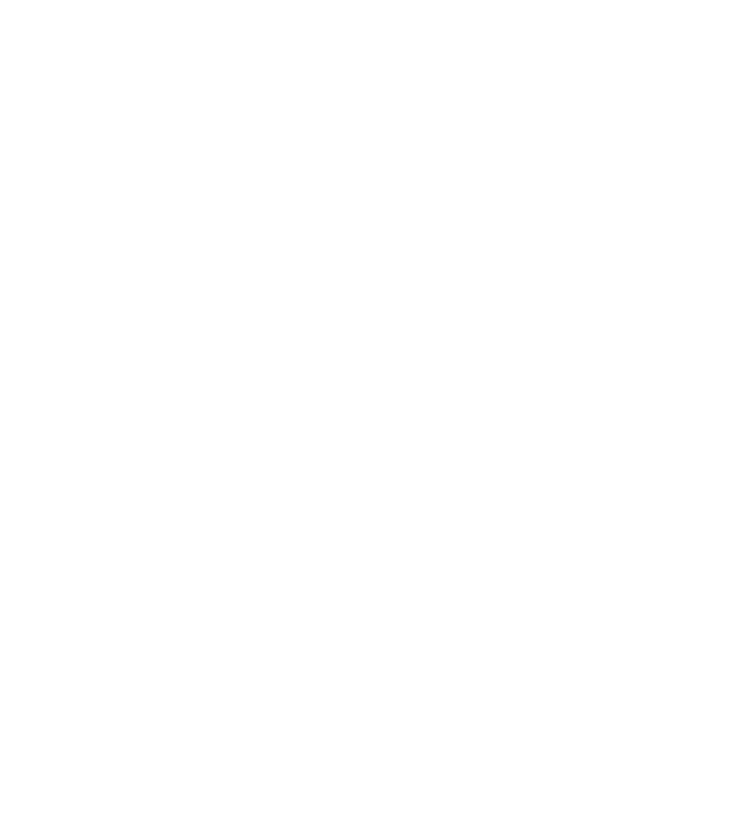
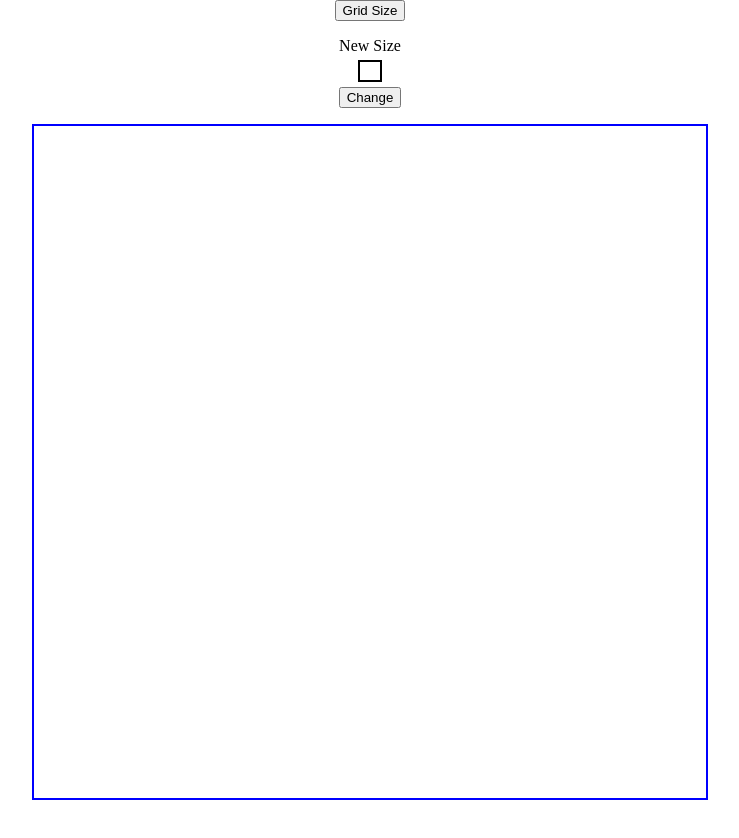
Before and after one commit to YesayaS/etch-a-sketch, a plain HTML site: page index.html in a window 1280 px wide. Shown: the top 838 px of the page, without its empty margins (270-1009 px from the left). After the commit the page ends 800 px from the top, so only its background shows below. Drawn offline with Linux system fonts and the light colour scheme.

Commit message:
Add basic UI
add basic UI, popup feature not fully function yet

```diff
--- a/index.html
+++ b/index.html
@@ -6,6 +6,16 @@
     <title>Etch a Sketch</title>
     <link rel="stylesheet" href="style.css" />
   </head>
-  <body></body>
+  <body>
+    <div><button class="grid-size">Grid Size</button></div>
+    <div class="popup-form">
+      <div class="form-head">New Size</div>
+      <div class="form-body">
+        <input type="text" id="new-size" value="" />
+      </div>
+      <div><button class="change-size">Change</button></div>
+    </div>
+    <div class="grids"></div>
+  </body>
   <script src="script.js"></script>
 </html>
--- a/script.js
+++ b/script.js
@@ -1,11 +1,29 @@
-const body = document.body;
-for (let i = 0; i < 4; i++) {
-  const gridContainer = document.createElement("div");
-  gridContainer.classList.add("grid-container");
-  for (let j = 0; j < 4; j++) {
-    const grid = document.createElement("div");
-    grid.classList.add("grid");
-    gridContainer.appendChild(grid);
+createGrid(4);
+function createGrid(size) {
+  const grids = document.querySelector(".grids");
+  grids.innerHTML = "";
+  for (let i = 0; i < size; i++) {
+    const gridContainer = document.createElement("div");
+    gridContainer.classList.add("grid-container");
+    for (let j = 0; j < size; j++) {
+      const grid = document.createElement("div");
+      grid.classList.add("grid");
+      gridContainer.appendChild(grid);
+    }
+    grids.appendChild(gridContainer);
   }
-  body.appendChild(gridContainer);
 }
+
+document.querySelector(".grid-size").addEventListener("click", showPopUp);
+document
+  .querySelector(".change-size")
+  .addEventListener("click", changeGridSize);
+
+function showPopUp() {}
+
+function changeGridSize() {
+  const newSize = document.querySelector("#new-size").value;
+  if (newSize !== "") {
+    createGrid(newSize);
+  }
+}
--- a/style.css
+++ b/style.css
@@ -4,17 +4,58 @@ body{
     width: 100vw;
     display: flex;
     flex-direction: column;
+    align-items: center;
+    gap: 1em;
+}
+
+.popup-form{
+    display: flex;
+    flex-shrink: 0;
+    flex: auto;
+    flex-direction: column;
+    justify-content: center;
+    align-items: center;
+    gap: 5px;
+}
+
+.form-head{
+
+}
+
+.form-body{
+    display: flex;
+    justify-content: center ;
+}
+
+.form-body > input{
+    border: 2px solid black;
+    width: 16px;
+    aspect-ratio: 1;
+}
+
+.grids{
+    margin: 0;
+    height: 100vh;
+    aspect-ratio: 1;
+    display: flex;
+    flex-direction: column;
+    justify-content: center;
+    align-items: center;
+    border: 2px solid blue;
 }
 
 .grid-container{
     display: flex;
-    aspect-ratio: 1;
+    justify-content: center;
+    align-items: center;
+    width: 100%;
+    height: 100%;
 }
 
 .grid{
-    aspect-ratio: 1;
-    background-color: white;
-    transition: background-color cubic-bezier(0, 0.52, 1, 1) 1s;
+    width: 100%;
+    height: 100%;
+    transition: background-color cubic-bezier(0, 0.52, 1, 1) 2s;
 }
 
 .grid:hover{
```
